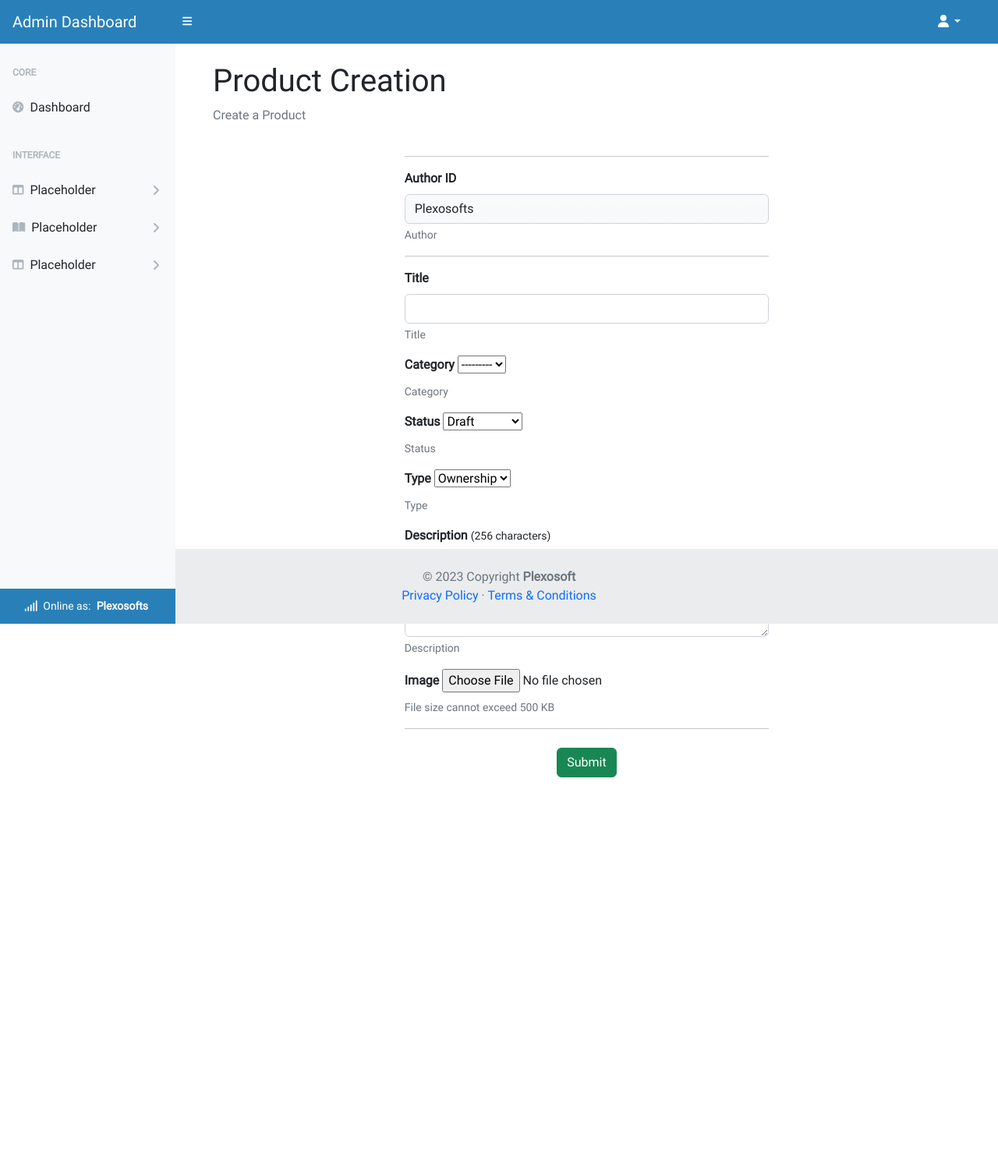
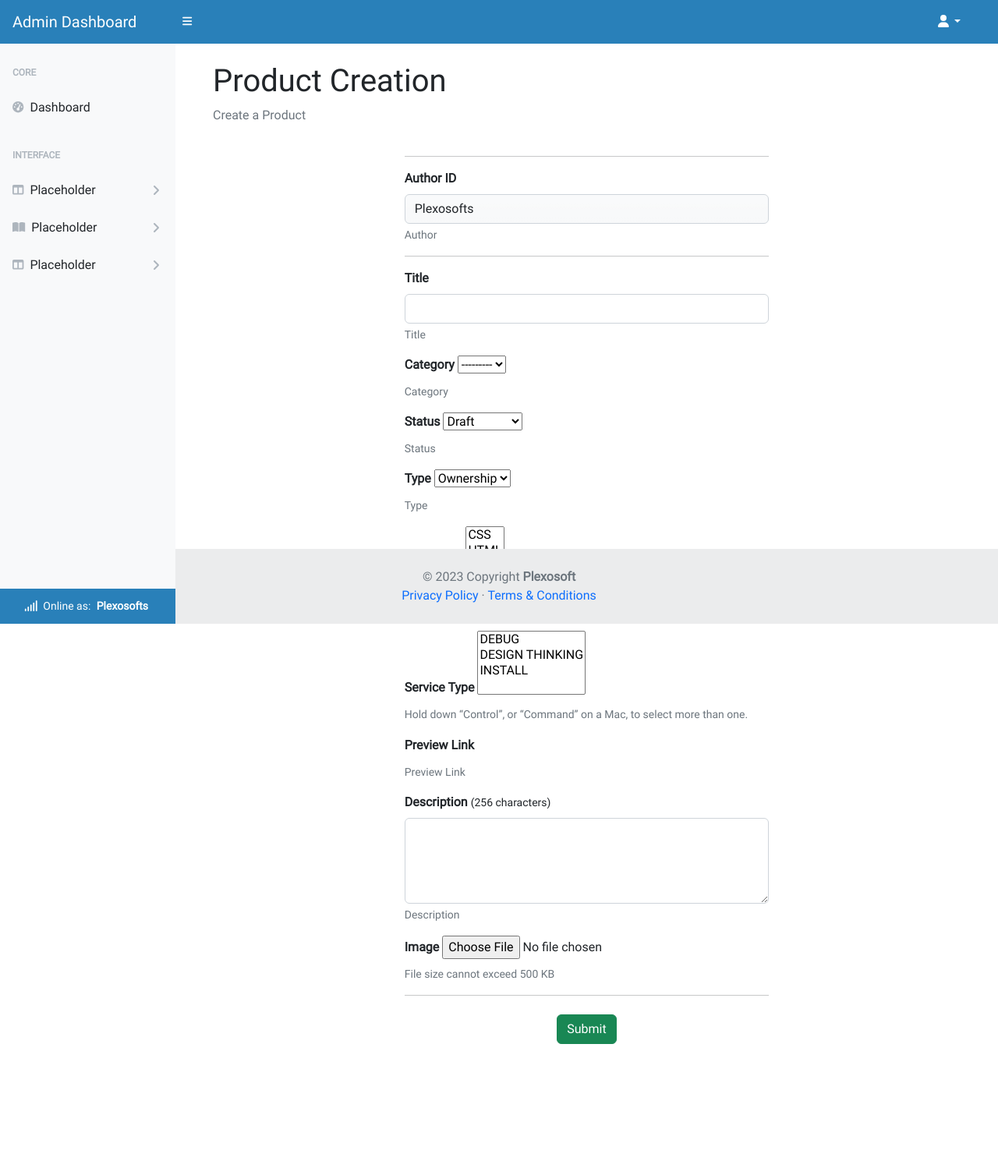
Before and after one commit to Code-Institute-Submissions/py, a Django app: page /account/admin/create/ in a window 1280 px wide. Shown: the whole page at 78% size. Before the commit the page ends 997 px from the top, so only its background shows below. Run offline with Django 3.2, Linux system fonts and the light colour scheme; a user stored in the database is signed in; data comes from the database, SQL or seed files in the repository; both versions use the stored data as it was after the commit; data that the repository does not hold is empty; some libraries are stand-ins or nearby versions; some web fonts are replaced.

Commit message:
feat: add code type, service type & preview link, adapt forms & templates

```diff
--- a/admin_dashboard/templates/admin-dashboard/create_product.html
+++ b/admin_dashboard/templates/admin-dashboard/create_product.html
@@ -70,7 +70,7 @@
                         <div class="form-text">{{ form.status.help_text }}</div>
                     </div>
 
-                    <!-- Type -->
+                    <!-- Product Type -->
                     <div class="mb-3">
                         <label for="{{ form.type.id_for_label }}"
                             class="form-label"><strong>{{ form.type.label }}</strong></label>
@@ -81,6 +81,39 @@
                         <div class="form-text">{{ form.type.help_text }}</div>
                     </div>
 
+                    <!-- Code Type -->
+                    <div class="mb-3">
+                        <label for="{{ form.type.id_for_label }}"
+                            class="form-label"><strong>{{ form.code.label }}</strong></label>
+                        {{ form.code }}
+                        {% if form.code.errors %}
+                        <div class="errors">{{ form.code.errors }}</div>
+                        {% endif %}
+                        <div class="form-text">{{ form.code.help_text }}</div>
+                    </div>
+
+                    <!-- Service Type -->
+                    <div class="mb-3">
+                        <label for="{{ form.type.id_for_label }}"
+                            class="form-label"><strong>{{ form.service.label }}</strong></label>
+                        {{ form.service }}
+                        {% if form.service.errors %}
+                        <div class="errors">{{ form.service.errors }}</div>
+                        {% endif %}
+                        <div class="form-text">{{ form.service.help_text }}</div>
+                    </div>
+
+
+                    <!-- Preview Link -->
+                    <div class="mb-3">
+                        <label for="{{ form.type.id_for_label }}"
+                            class="form-label"><strong>{{ form.preview.label }}</strong></label>
+                        {{ form.preview }}
+                        {% if form.preview.errors %}
+                        <div class="errors">{{ form.preview.errors }}</div>
+                        {% endif %}
+                        <div class="form-text">{{ form.preview.help_text }}</div>
+                    </div>
 
                     <!-- Description -->
                     <div class="mb-3">
--- a/homepage/admin.py
+++ b/homepage/admin.py
@@ -7,7 +7,9 @@ from .models import (UserProfile,
                      Comment,
                      Like,
                      NewsLetter)
-from product_service.models import (Category,
+from product_service.models import (CodeType,
+                                    ServiceType,
+                                    Category,
                                     Product,
                                     Service,
                                     Download,
@@ -154,6 +156,8 @@ admin.site.register(Like, LikeAdmin)
 admin.site.register(NewsLetter, NewsLetterAdmin)
 
 # Product & Service related
+admin.site.register(CodeType)
+admin.site.register(ServiceType)
 admin.site.register(Category, CategoryAdmin)
 admin.site.register(Product, ProductAdmin)
 admin.site.register(Service, ServiceAdmin)
--- a/product_service/forms.py
+++ b/product_service/forms.py
@@ -21,8 +21,8 @@ class AdminProductCreationForm(forms.ModelForm):
         model = Product
         fields = [
             'title', 'sku', 'price', 'description', 'status',
-            'category', 'excerpt', 'type',
-            'slug', 'image', 'image_url', 'author',
+            'category', 'excerpt', 'type', 'code', 'service',
+            'preview', 'slug', 'image', 'image_url', 'author',
         ]
 
         widgets = {
@@ -39,6 +39,9 @@ class AdminProductCreationForm(forms.ModelForm):
             'category': 'Category',
             'excerpt': 'Excerpt',
             'type': 'Type',
+            'code': 'Code Type',
+            'service': 'Service Type',
+            'preview': 'Preview Link',
             'slug': 'Slug',
             'image': 'Image',
             'image_url': 'Image URL',
@@ -55,6 +58,9 @@ class AdminProductCreationForm(forms.ModelForm):
             'category': 'Category',
             'excerpt': 'Excerpt',
             'type': 'Type',
+            'code': 'Hold down “Control”, or “Command” on a Mac, to select more than one.',
+            'service': 'Hold down “Control”, or “Command” on a Mac, to select more than one.',
+            'preview': 'Preview Link',
             'slug': 'Slug',
             'image': 'File size cannot exceed 500 KB',
             'image_url': 'Image URL',
--- a/product_service/models.py
+++ b/product_service/models.py
@@ -14,6 +14,28 @@ GATEWAY_TYPE = (
     (2, 'Manual'),
     (3, 'Crypto'),
 )
+
+
+class CodeType(models.Model):
+    code = models.CharField(max_length=64, unique=True)
+
+    class Meta:
+        ordering = ['code']
+        verbose_name_plural = "CodeTypes"
+
+    def __str__(self):
+        return self.code
+
+
+class ServiceType(models.Model):
+    service = models.CharField(max_length=64, unique=True)
+
+    class Meta:
+        ordering = ['service']
+        verbose_name_plural = "ServiceTypes"
+
+    def __str__(self):
+        return self.service
 
 
 class Category(models.Model):
@@ -52,6 +74,13 @@ class Product(models.Model):
     excerpt = models.CharField(max_length=128)
 
     type = models.IntegerField(choices=ITEM_TYPE, default=1)
+
+    code = models.ManyToManyField(CodeType, related_name="code_type")
+
+    service = models.ManyToManyField(ServiceType, related_name="service_type")
+
+    preview = models.URLField(
+        max_length=1024, null=True, blank=True, unique=True)
 
     slug = models.SlugField(max_length=200, unique=True)
 
```
Also changed, not shown: docs/erd/erd.md (+22 -1 lines), db.sqlite3, docs/erd/diagram/diagram.md (deleted), docs/erd/table-model/table_model.md (deleted), product_service/migrations/0005_auto_20230904_1504.py (added), product_service/migrations/0006_alter_codetype_code.py (added), product_service/migrations/0007_alter_codetype_code.py (added), product_service/migrations/0008_alter_codetype_code.py (added), product_service/migrations/0009_auto_20230904_1531.py (added), product_service/migrations/0010_product_preview.py (added).
